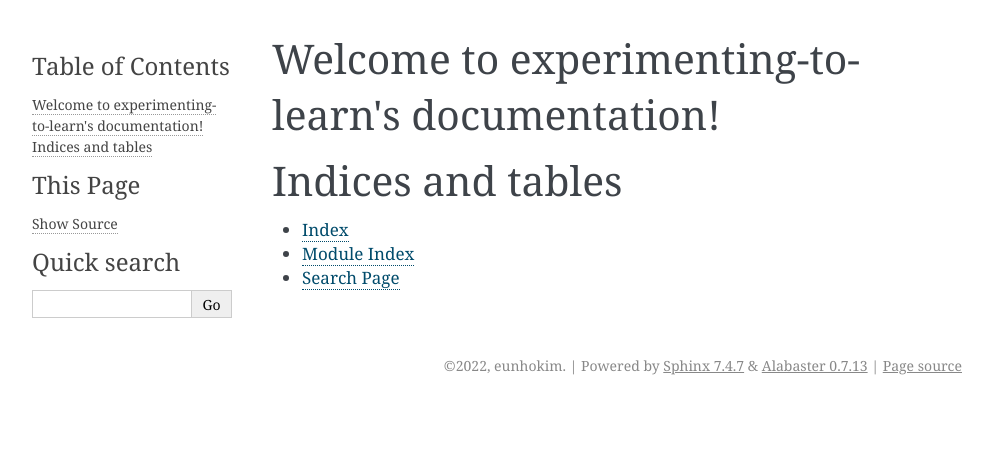
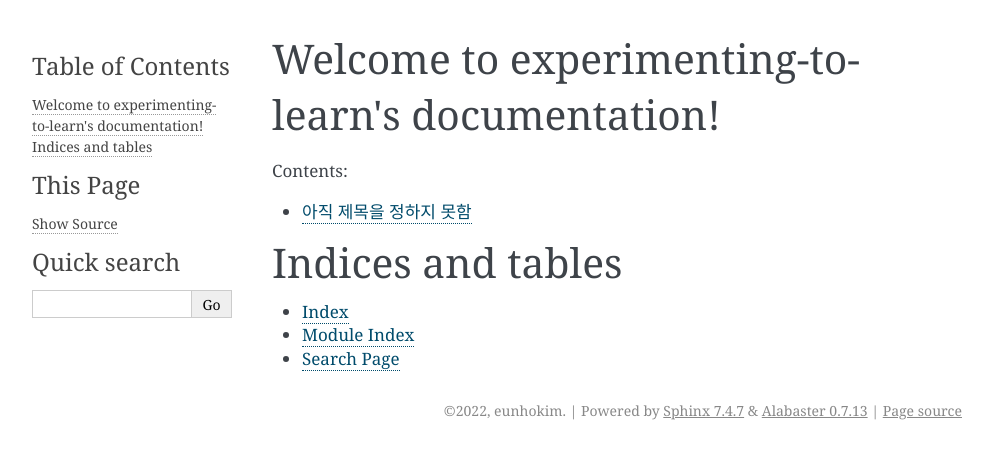
Before and after one commit to experimenting-to-learn/contents, a Sphinx documentation site: the page built from docs/source/index.rst, in a window 1280 px wide. Shown: the top 459 px of the page, without its empty margins (148-1141 px from the left). Built offline with Sphinx 7.4.7, drawn with Linux system fonts in a browser that asks for light colours.

Commit message:
add document draft version

```diff
--- a/docs/source/index.rst
+++ b/docs/source/index.rst
@@ -10,6 +10,8 @@ Welcome to experimenting-to-learn's documentation!
    :maxdepth: 2
    :caption: Contents:
 
+   위임형-블록체인-지갑
+
 
 
 Indices and tables
--- /dev/null
+++ b/docs/source/위임형-블록체인-지갑.md
@@ -0,0 +1,2 @@
+아직 제목을 정하지 못함
+=================================
```
Also changed, not shown: README.md (+2 -0 lines).
